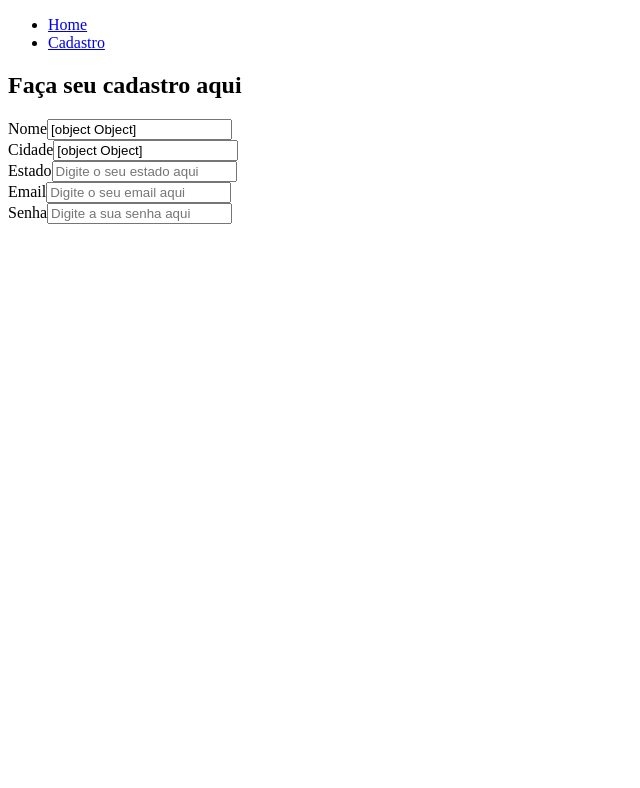
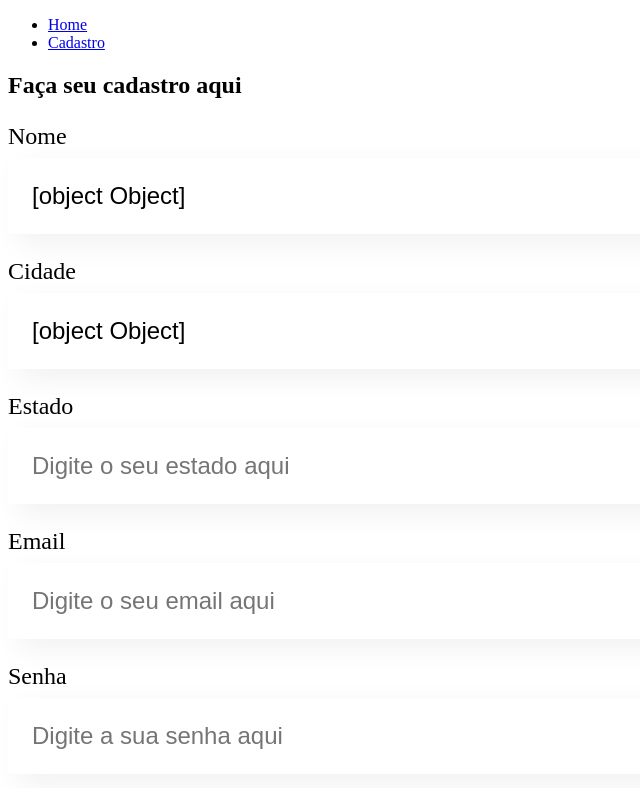
Before and after one commit to catharin4/FlyFlix, a React (Create React App) app in the folder app/: page /cadastro in a window 1280 px wide. Shown: the top 788 px of the page, without its empty margins (0-640 px from the left). Built offline with nearby package versions, Linux system fonts and the light colour scheme.

Commit message:
css acrescentado

```diff
--- a/app/src/Components/CampoTexto/CampoTexto.css
+++ b/app/src/Components/CampoTexto/CampoTexto.css
@@ -3,7 +3,7 @@
 }
 
 .campo-texto label {
-    display: block;
+    display: inline-block;
     margin-bottom: 8px;
     font-size: 24px;
 }
--- a/app/src/Components/CampoTexto/index.js
+++ b/app/src/Components/CampoTexto/index.js
@@ -1,8 +1,8 @@
-
+import './CampoTexto.css'
 
 const CampoTexto = (props) => {
     return(
-        <div className="CampoTexto">
+        <div className="campo-texto">
             <label>{props.label}</label>
             <input
             value={props.valor}
--- a/app/src/Components/FormularioCadastro/FormularioCadastro.css
+++ b/app/src/Components/FormularioCadastro/FormularioCadastro.css
@@ -0,0 +1,13 @@
+.formulario {
+    display: flex;
+    justify-content: center;
+    margin: 80px 0;
+}
+
+.formulario form {
+    max-width: 80%;
+    background-color: #F2F2F2;
+    border-radius: 20px;
+    padding: 36px 64px;
+    box-shadow: 8px 8px 16px rgba(0,0,0, 0.08);
+}
--- a/app/src/Components/FormularioCadastro/index.js
+++ b/app/src/Components/FormularioCadastro/index.js
@@ -2,7 +2,7 @@ import CampoTexto from "../CampoTexto/index.js"
 
 const FormularioCadastro = (nome, cidade, estado, email, senha) => {
     return(
-        <section className="Formulario">
+        <section className="formulario">
             <form>
                 <CampoTexto
                     obrigatorio={true}
--- /dev/null
+++ b/app/src/Pages/Cadastro/Cadastro.css
@@ -0,0 +1,5 @@
+cadastro {
+    display: flex;
+    justify-content: center;
+    width: 25%;
+}
--- a/app/src/Pages/Cadastro/index.js
+++ b/app/src/Pages/Cadastro/index.js
@@ -1,8 +1,9 @@
 import FormularioCadastro from "../../Components/FormularioCadastro";
+import './Cadastro.css'
 
 function Cadastro() {
   return (
-    <div className="Cadastro">
+    <div className="cadastro">
       <h2>Faça seu cadastro aqui</h2>
       <FormularioCadastro/>
     </div>
```
